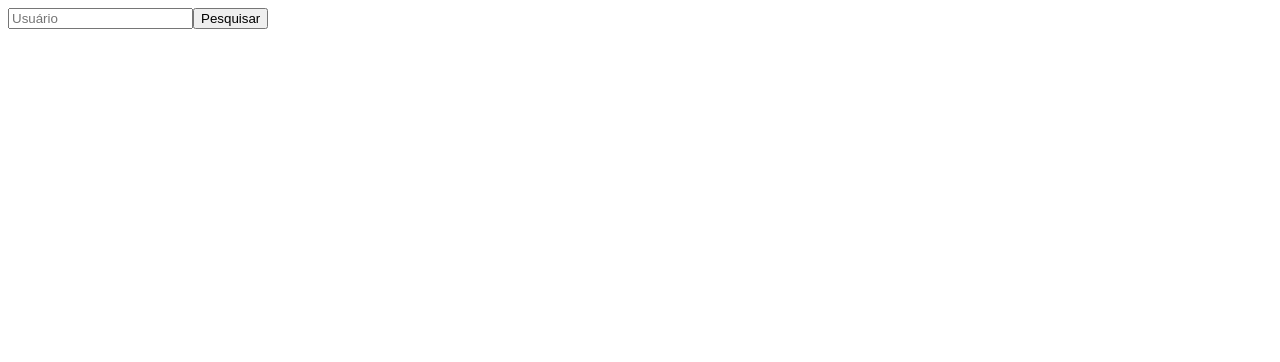
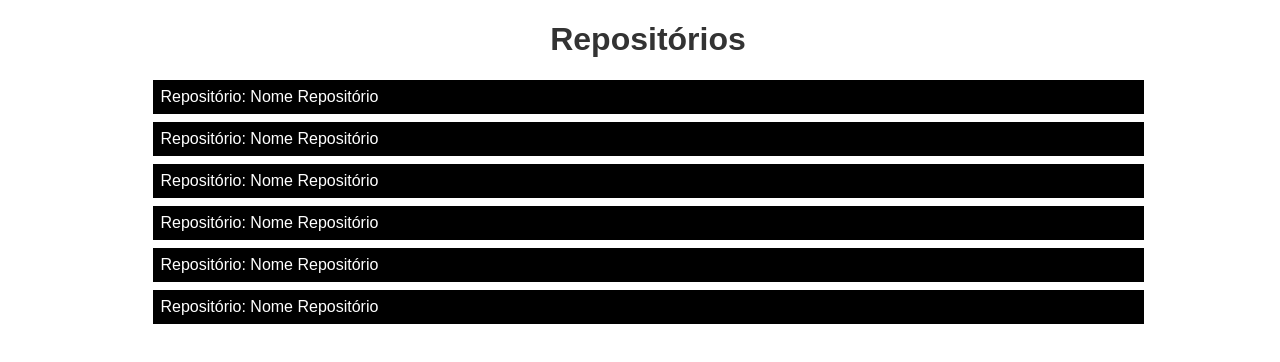
Before and after one commit to lima-wendel/React-Hiring-Coders, a React (Create React App) app: page /repositories in a window 1280 px wide. Shown: the top 362 px of the page. Built offline with nearby package versions, Linux system fonts and the light colour scheme.

Commit message:
Organização, boas práticas e componentes de estilo

```diff
--- a/package.json
+++ b/package.json
@@ -11,6 +11,7 @@
     "react-dom": "^17.0.2",
     "react-router-dom": "^5.2.0",
     "react-scripts": "^1.1.5",
+    "styled-components": "^5.3.0",
     "web-vitals": "^1.0.1"
   },
   "scripts": {
--- a/src/App.js
+++ b/src/App.js
@@ -1,23 +1,16 @@
-import React, { useState } from "react"; //useState permite citar e modificar estados
-import axios from 'axios';
+import React from "react";
+import Routes from './routes';
+
+import './style.css';
 
 // JSX (html dentro do JS)
-function App(props) {
-  const [ usuario, setUsuario ] = useState('');
+function App() {
 
-  function handlePesquisa(){
-    axios.get(`https://api.github.com/users/${usuario}/repos`).then(response => console.log(response));
-  }
 
   return (
-    <div>
-      <input className="usuarioInput" placeholder="Usuário" value={usuario} onChange={ e => setUsuario(e.target.value)}/>
-      <button type="button" onClick={handlePesquisa}>Pesquisar</button>
-    </div>
+    <Routes />
+
   );
 }
 
 export default App;
-
-// useState [ usuario, setUsuario ]
-// componentes, estados, propriedades
--- a/src/Repositories.js
+++ /dev/null
@@ -1,7 +0,0 @@
-import React from 'react';
-
-export default function Repositories() {
-    return (
-        <h1>Repositories</h1>
-    )
-}
--- a/src/index.js
+++ b/src/index.js
@@ -1,7 +1,6 @@
 import React from 'react';
 import ReactDOM from 'react-dom';
 import App from './App';
-import Repositories from './Repositories';
 
 ReactDOM.render(
   <App />,
--- /dev/null
+++ b/src/pages/Home/index.js
@@ -0,0 +1,24 @@
+import React, { useState } from "react"; //useState permite citar e modificar estados
+import axios from 'axios';
+import * as S from './styled';
+
+// JSX (html dentro do JS)
+function App(props) {
+  const [ usuario, setUsuario ] = useState('');
+
+  function handlePesquisa(){
+    axios.get(`https://api.github.com/users/${usuario}/repos`).then(response => console.log(response));
+  }
+
+  return (
+    <S.Container>
+      <S.Input className="usuarioInput" placeholder="Usuário" value={usuario} onChange={ e => setUsuario(e.target.value)}/>
+      <S.Button type="button" onClick={handlePesquisa}>Pesquisar</S.Button>
+    </S.Container>
+  );
+}
+
+export default App;
+
+// useState [ usuario, setUsuario ]
+// componentes, estados, propriedades
--- /dev/null
+++ b/src/pages/Home/styled.js
@@ -0,0 +1,46 @@
+import styled from "styled-components";
+
+export const Container = styled.div`
+    width: 100vw;
+    height: 100vh;
+    display: flex;
+    align-items: center;
+    justify-content: center;
+`;
+
+export const Input = styled.input`
+    border: 1px solid #ddd;
+    height: 1.5rem;
+    padding: 0 .5rem;
+    border-radius: .25rem 0 0 .25rem;
+
+    &:focus,
+    &:active {
+        outline: none;
+        box-shadow: none;
+    }
+`;
+
+export const Button = styled.button`
+    height: 1.5rem;
+    border: 1px solid #000;
+    background: #000;
+    color: #fff;
+    border-radius: 0 .25rem .25rem 0;
+
+    &:focus,
+    &:active {
+        outline: none;
+        box-shadow: none;
+    }
+`
+
+
+// sintaxe do SAS para retirar a borda azul do box
+/*
+ &:focus,
+    &:active {
+        outline: none;
+        box-shadow: none;
+    }
+*/
--- /dev/null
+++ b/src/pages/Repositories/index.js
@@ -0,0 +1,18 @@
+import React from 'react';
+import * as S from './styled';
+
+export default function Repositories() {
+    return (
+    <S.Container>
+        <S.Title>Repositórios</S.Title>
+        <S.List>
+            <S.ListItem>Repositório: Nome Repositório</S.ListItem>
+            <S.ListItem>Repositório: Nome Repositório</S.ListItem>
+            <S.ListItem>Repositório: Nome Repositório</S.ListItem>
+            <S.ListItem>Repositório: Nome Repositório</S.ListItem>
+            <S.ListItem>Repositório: Nome Repositório</S.ListItem>
+            <S.ListItem>Repositório: Nome Repositório</S.ListItem>
+        </S.List>
+    </S.Container>
+    )
+}
--- /dev/null
+++ b/src/pages/Repositories/styled.js
@@ -0,0 +1,28 @@
+// importei o pacote com o comando npm install styled-components
+import styled from 'styled-components';
+
+export const Container = styled.div`
+    width: 100%;
+    max-width: 991px;
+    margin: 0 auto;
+`
+export const Title = styled.h1`
+    text-align: center;
+    font-size: 2rem;
+    font-family: sans-serif;
+    color: #333;
+`;
+
+export const List = styled.ul`
+    list-style: none;
+    padding: 0;
+    margin: 0;
+    font-family: sans-serif;
+`;
+
+export const ListItem = styled.li`
+    margin: .5rem 0;
+    background: #000;
+    color: #fff;
+    padding: .5rem;
+`;
--- a/src/routes.js
+++ b/src/routes.js
@@ -1,11 +1,14 @@
 import React from 'react';
 import { Switch, Route, BrowserRouter } from 'react-router-dom';
-import Repositories from './Repositories';
+import Repositories from './pages/Repositories';
+import Home from './pages/Home';
 
 export default function Routes() {
     return (
         <BrowserRouter>
         <Switch>
+            <Route path='/' exact component={Home} />
+
             <Route path='/repositories' component={Repositories} />
         </Switch>
         </BrowserRouter>
--- /dev/null
+++ b/src/style.css
@@ -0,0 +1,4 @@
+html, body {
+    width: 100vw;
+    height: 100vh;
+}
```
Also changed, not shown: 2 other files (tests, documents, lock files or other folders).
